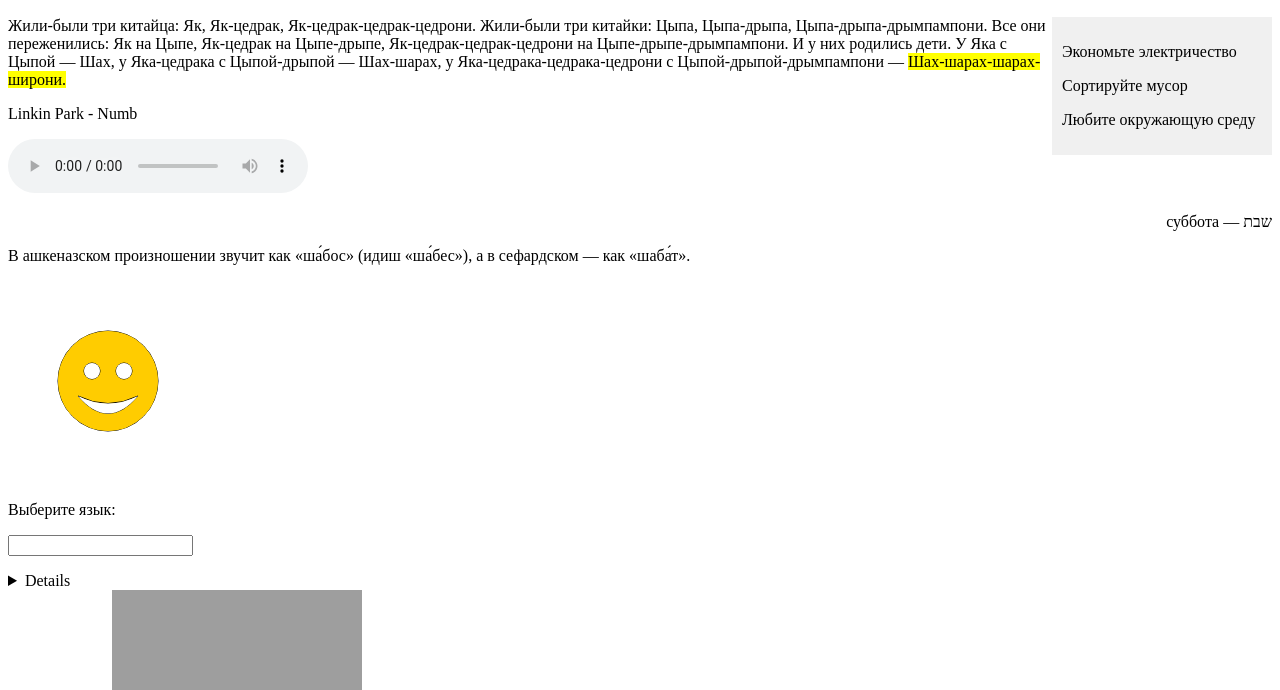
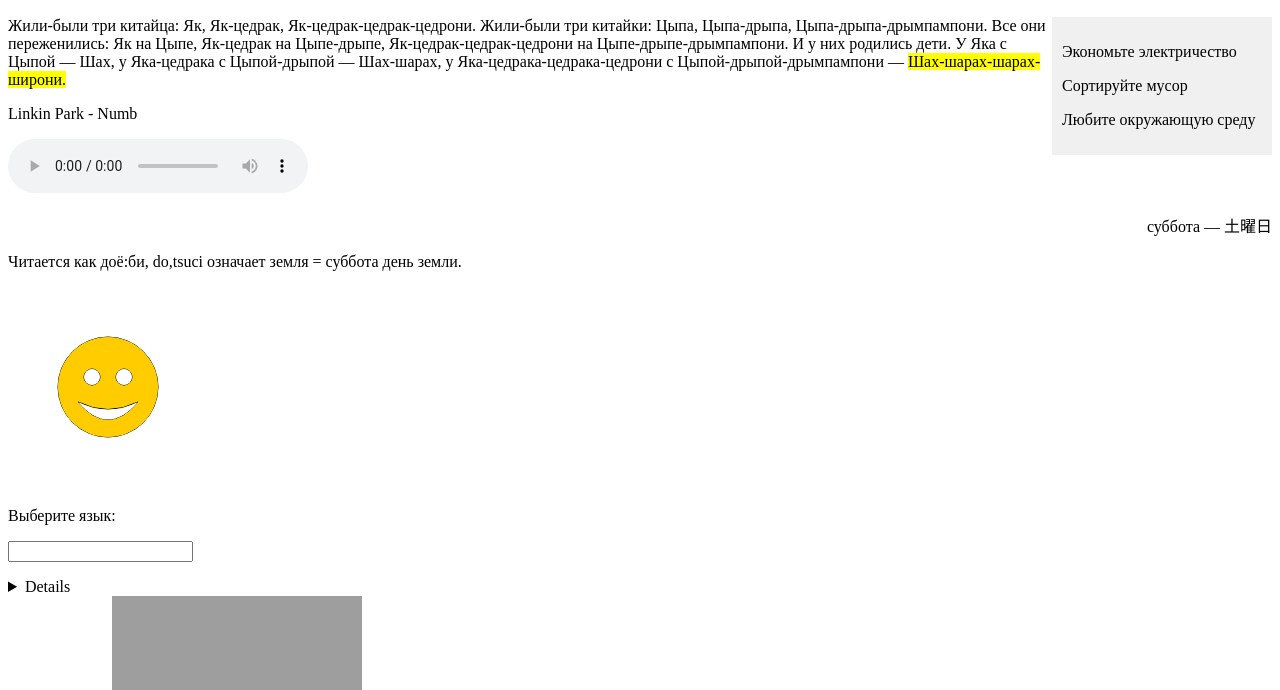
Before and after one commit to IllyasshenkoSofia/lab1web, a plain HTML site: page 1w1/index2.html in a window 1280 px wide. Shown: the part 110-800 px from the top of the page. Drawn offline with Linux system fonts and the light colour scheme; grey boxes are pictures that could not be loaded.

Commit message:
index.html

```diff
--- a/1w1/index2.html
+++ b/1w1/index2.html
@@ -50,15 +50,14 @@
          <track src="subtitles_en.vtt" kind="subtitles" srclang="en" label="English">
      Тег audio не поддерживается вашим браузером.
   </audio>
-  <p dir="rtl"><bdi>שבת</bdi> — суббота</p>
-  <p>В ашкеназском произношении звучит как «ша́бос» (идиш «ша́бес»),
-   а в сефардском — как «шаба́т».</p>
+  <p dir="rtl"><bdi>土曜日</bdi> — суббота</p>
+  <p>Читается как доё:би, do,tsuci означает земля = суббота день земли.</p>
    <script>
    window.onload = function() {
     var drawingCanvas = document.getElementById('smile');
     if(drawingCanvas && drawingCanvas.getContext) {
      var context = drawingCanvas.getContext('2d');
-     // Рисуем окружность
+
      context.strokeStyle = "#000";
      context.fillStyle = "#fc0";
      context.beginPath();
@@ -66,20 +65,20 @@
      context.closePath();
      context.stroke();
      context.fill();
-     // Рисуем левый глаз
+
      context.fillStyle = "#fff";
      context.beginPath();
      context.arc(84,90,8,0,Math.PI*2,true);
      context.closePath();
      context.stroke();
      context.fill();
-     // Рисуем правый глаз
+
      context.beginPath();
      context.arc(116,90,8,0,Math.PI*2,true);
      context.closePath();
      context.stroke();
      context.fill();
-     // Рисуем рот
+
      context.beginPath();
      context.moveTo(70,115);
      context.quadraticCurveTo(100,130,130,115);
@@ -95,13 +94,6 @@
   <canvas id="smile" width="200" height="200">
     <p>Ваш браузер не поддерживает рисование.</p>
   </canvas>
-  <!DOCTYPE html>
-<html>
- <head>
-  <meta charset="utf-8">
-  <title>datalist</title>
- </head>
- <body>
   <p>Выберите язык:</p>
   <p><input list="character">
    <datalist id="character">
```
